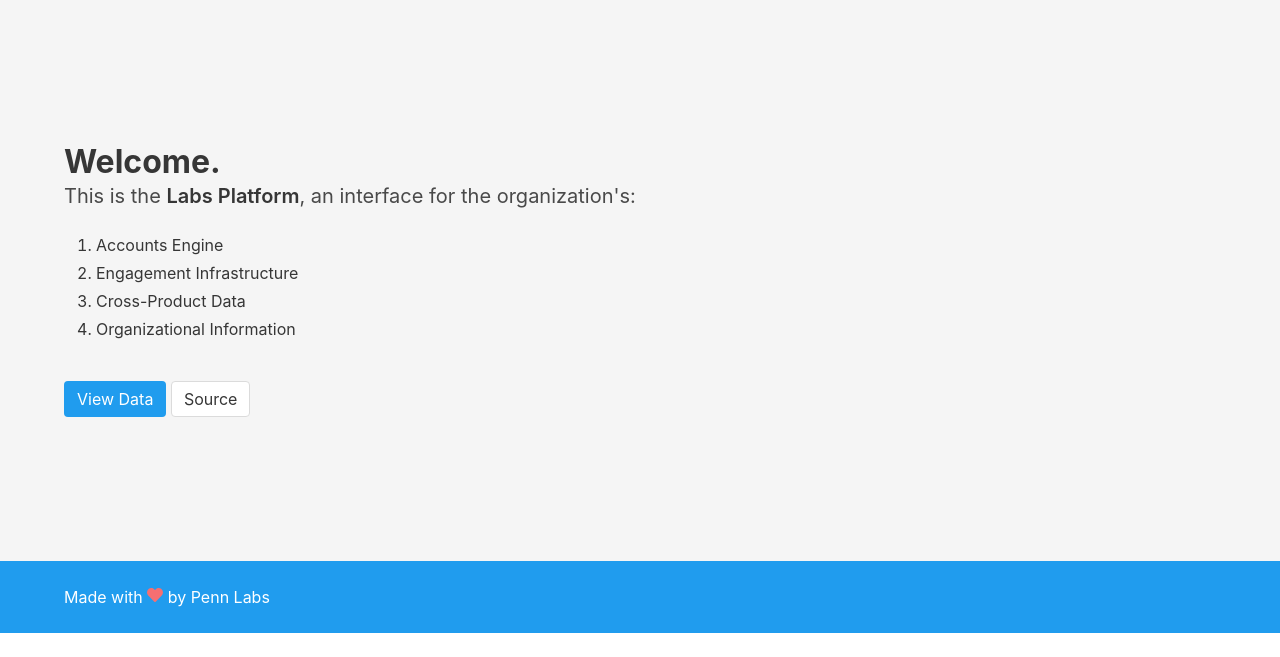
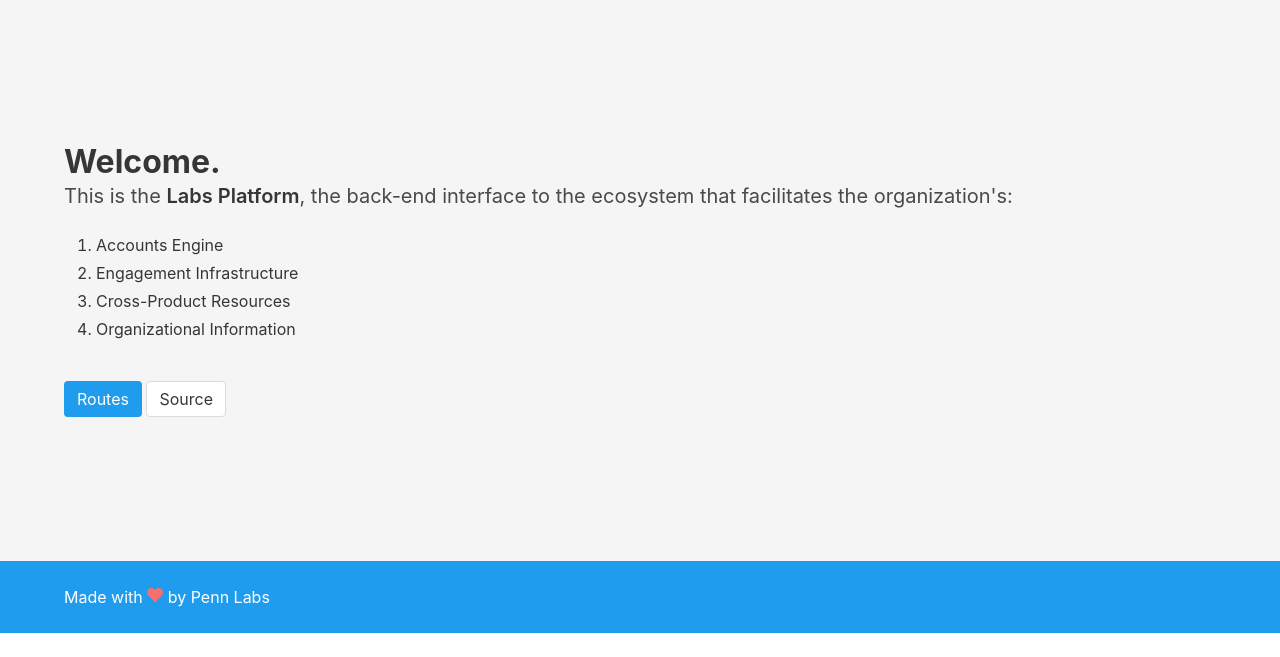
Before and after one commit to pennlabs/platform, a Django app: page / in a window 1280 px wide. Shown: the top 657 px of the page. Run offline with Django 3.2, Linux system fonts and the light colour scheme; parts of the project's set-up code (start-up, migrations or seed data) failed here and were passed over; some libraries are stand-ins or nearby versions.

Commit message:
Edit splash text

```diff
--- a/application/templates/splash.html
+++ b/application/templates/splash.html
@@ -15,17 +15,17 @@
             Welcome.
           </h1>
           <h2 class="subtitle">
-            This is the <strong>Labs Platform</strong>, an interface for the organization's:
+            This is the <strong>Labs Platform</strong>, the back-end interface to the ecosystem that facilitates the organization's:
           </h2>
           <div class="content">
             <ol type="1">
               <li>Accounts Engine</li>
               <li>Engagement Infrastructure</li>
-              <li>Cross-Product Data</li>
+              <li>Cross-Product Resources</li>
               <li>Organizational Information</li>
             </ol>
             <br />
-            <a class="button is-info" href="https://github.com/pennlabs/platform">View Data</a>
+            <a class="button is-info" href="https://platform.pennlabs.org/documentation">Routes</a>
             <a class="button" href="https://github.com/pennlabs/platform">Source</a>
           </div>
         </div>
```
